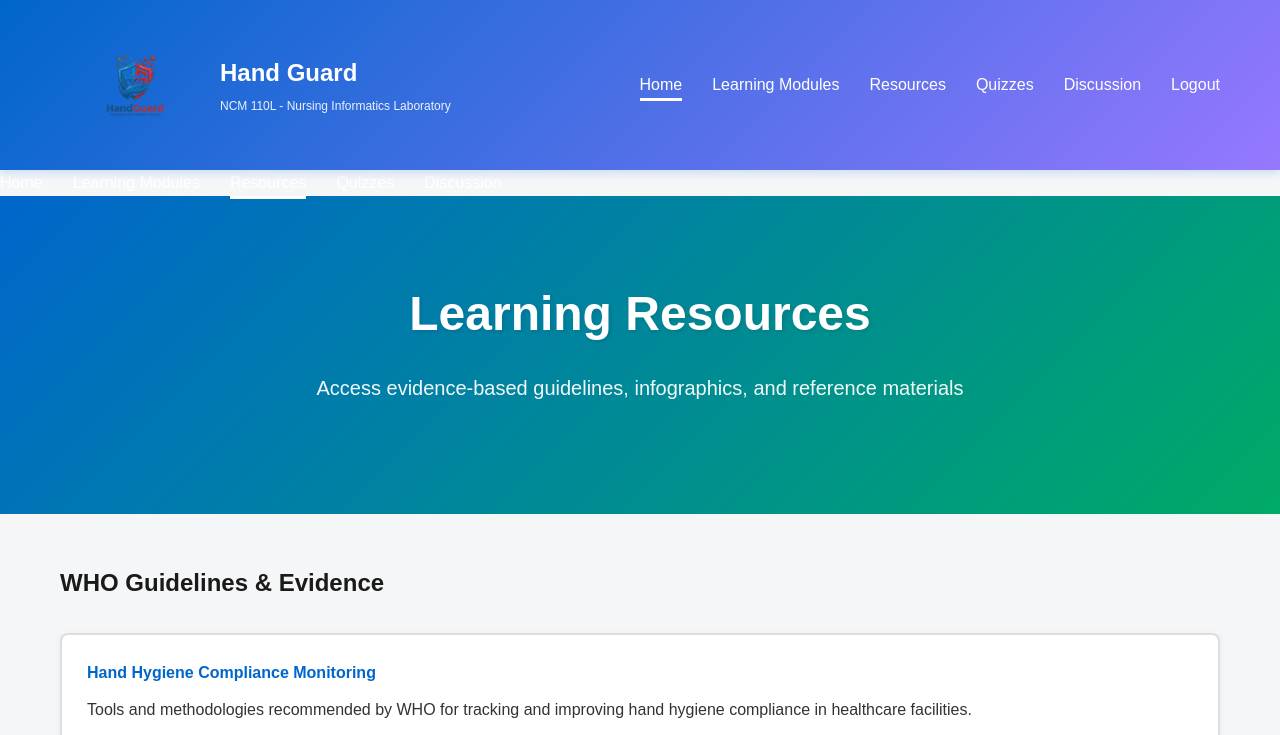
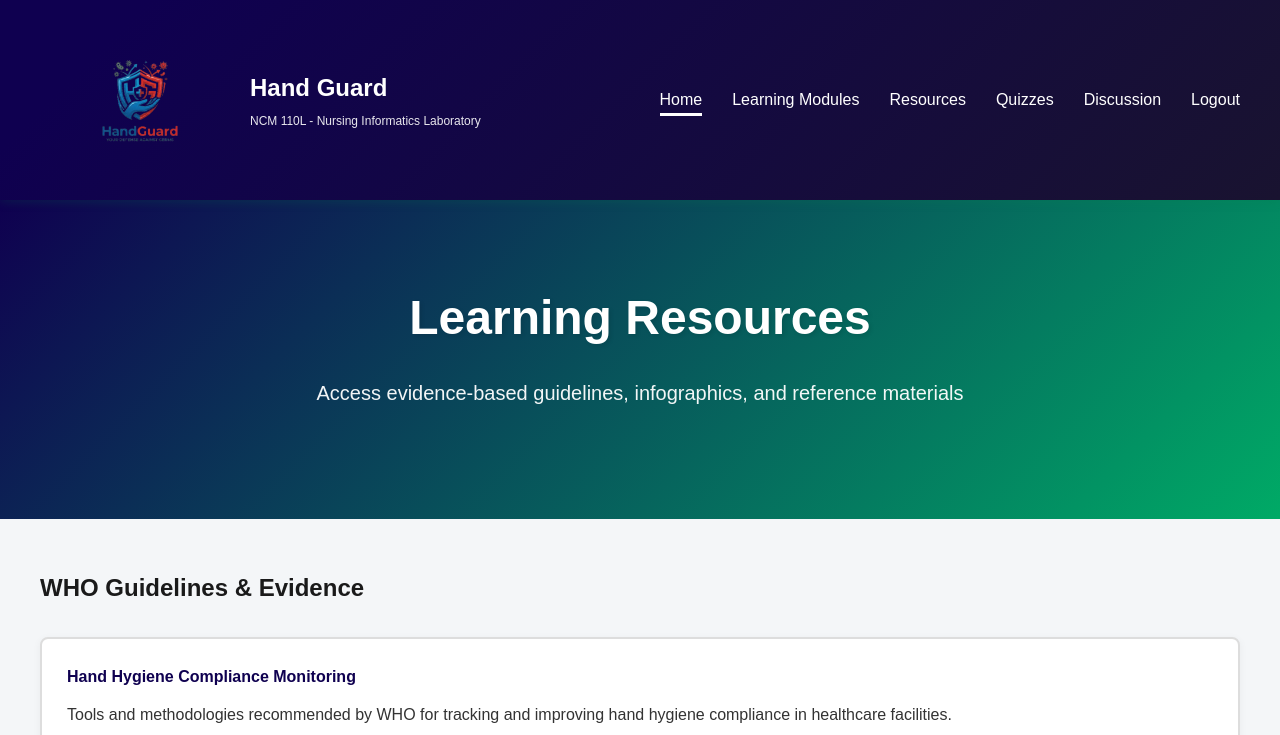
Before and after one commit to callmeDnD/Giulia, a website: page resources.html in a window 1280 px wide. Shown: the top 735 px of the page. Drawn offline with Linux system fonts and the light colour scheme; sample sign-in values are in the browser's storage.

Commit message:
kjfabsasd

```diff
--- a/resources.html
+++ b/resources.html
@@ -27,13 +27,6 @@
         </ul>
     </div>
 </nav>
-            <ul class="nav-menu">
-                <li><a href="index.html">Home</a></li>
-                <li><a href="modules.html">Learning Modules</a></li>
-                <li><a href="resources.html" class="active">Resources</a></li>
-                <li><a href="quiz.html">Quizzes</a></li>
-                <li><a href="index.html#discussion">Discussion</a></li>
-            </ul>
         </div>
     </nav>
 
@@ -193,10 +186,6 @@
                     <h4>Source</h4>
                     <p>Content based on WHO and CDC Hand Hygiene Guidelines</p>
                 </div>
-                <div class="footer-section">
-                    <h4>Instructor</h4>
-                    <p>Prepared by: Cynthia P. Hernandez, RN, MAN</p>
-                </div>
             </div>
             <div class="footer-bottom">
                 <p>&copy; 2024 Hand Hygiene Educational Portal. All rights reserved.</p>
--- a/style.css
+++ b/style.css
@@ -5,7 +5,7 @@
 
 /* Root Variables */
 :root {
-    --primary-color: #0066cc;
+    --primary-color: #0f0050;
     --secondary-color: #00aa66;
     --accent-color: #ff6b35;
     --dark-color: #1a1a1a;
@@ -39,7 +39,6 @@ body {
 .container {
     max-width: 1200px;
     margin: 0 auto;
-    padding: 0 20px;
 }
 
 /* ============================
@@ -47,10 +46,9 @@ body {
    ============================ */
 
 .navbar {
-    background: linear-gradient(135deg, var(--primary-color) 0%, #9678ff 100%);
+    background: linear-gradient(135deg, var(--primary-color) 10%, #191330 100%);
     color: white;
-    padding: 10px 0;
-    box-shadow: 0 2px 10px rgba(0, 102, 204, 0.2);
+    box-shadow: 0 2px 10px rgba(0, 128, 64, 0.2);
     position: sticky;
     top: 0;
     z-index: 100;
@@ -62,8 +60,8 @@ body {
 }
 
 .logo {
-    width: 150px;
-    height: 150px;
+    width: 200px;
+    height: 200px;
     object-fit: contain;
 }
 
```
Also changed, not shown: index.html (+0 -3 lines), modules.html (+1 -33 lines), quiz.html (+0 -11 lines).
